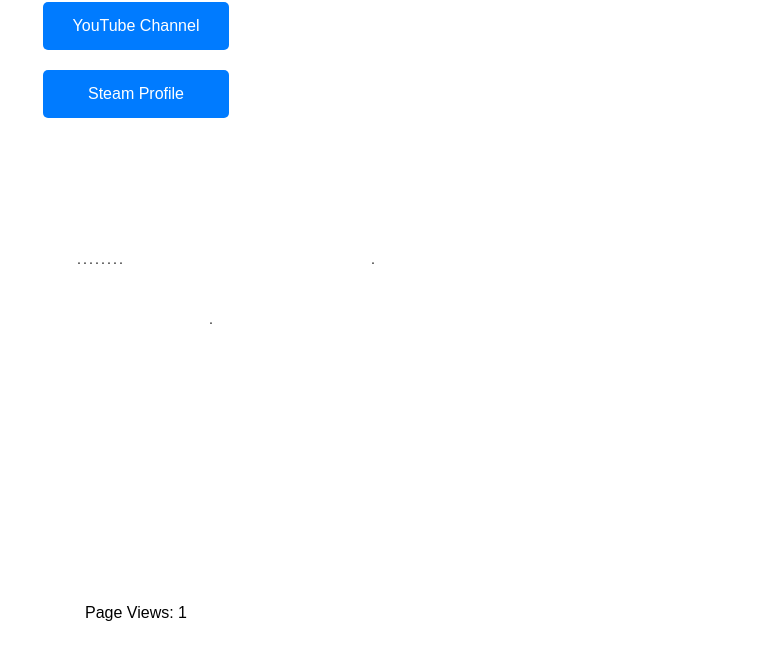
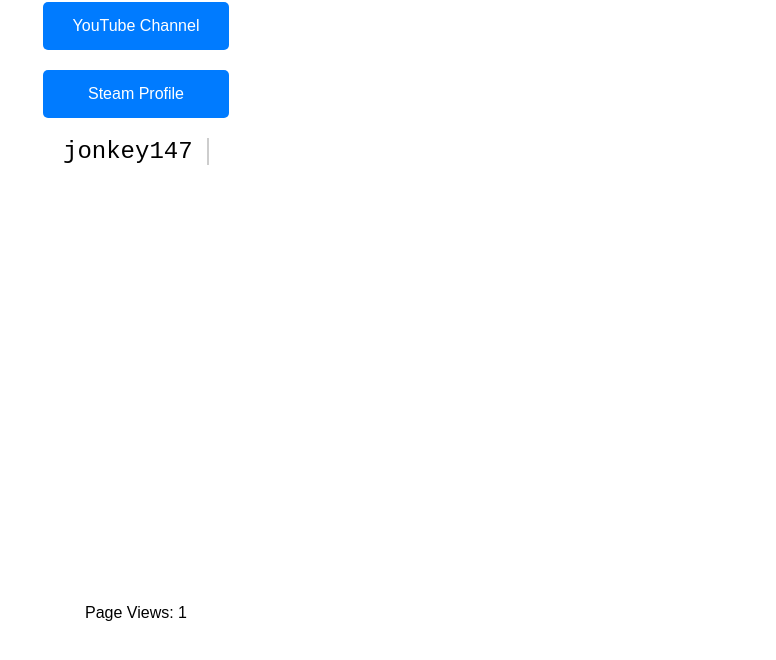
Before and after one commit to jonkey147/jonkey147.github.io, a plain HTML site: page index.html in a window 1280 px wide. Shown: the part 158-818 px from the top of the page, without its empty margins (504-1280 px from the left). Drawn offline with Linux system fonts and the light colour scheme.

Commit message:
Update index.html

```diff
--- a/index.html
+++ b/index.html
@@ -78,16 +78,23 @@
             z-index: 100;
         }
 
-        #donut {
-            position: fixed;
-            top: 50%;
-            left: 50%;
-            transform: translate(-50%, -50%);
+        #animated-text {
             font-family: monospace;
-            font-size: 10px;
-            line-height: 10px;
-            color: var(--text-color);
+            font-size: 24px;
             white-space: pre;
+            overflow: hidden;
+            border-right: 2px solid;
+            width: 0;
+            animation: typing 3s steps(10, end) forwards, blink 0.8s infinite;
+        }
+
+        @keyframes typing {
+            from { width: 0; }
+            to { width: 10ch; }
+        }
+
+        @keyframes blink {
+            50% { border-color: transparent; }
         }
     </style>
 </head>
@@ -101,54 +108,10 @@
     </div>
 
     <div class="counter" id="viewCounter">Loading view count...</div>
-    <pre id="donut"></pre>
+
+    <div id="animated-text">jonkey147</div>
 
     <script>
-        (function() {
-            let A = 0, B = 0;
-            const donut = document.getElementById('donut');
-
-            function renderDonut() {
-                const b = Array(1760).fill(' ');
-                const z = Array(1760).fill(0);
-                const chars = ".,-~:;=!*#$@";
-
-                for(let j=0; j < 6.28; j += 0.07) {
-                    for(let i=0; i < 6.28; i += 0.02) {
-                        const c = Math.sin(i);
-                        const d = Math.cos(j);
-                        const e = Math.sin(A);
-                        const f = Math.sin(j);
-                        const g = Math.cos(A);
-                        const h = d + 2;
-                        const D = 1 / (c * h * e + f * g + 5);
-                        const l = Math.cos(i);
-                        const m = Math.cos(B);
-                        const n = Math.sin(B);
-                        const t = c * h * g - f * e;
-
-                        const x = 40 + 30 * D * (l * h * m - t * n);
-                        const y = 12 + 15 * D * (l * h * n + t * m);
-                        const o = Math.floor(x) + 80 * Math.floor(y);
-                        const N = 8 * ((f * e - c * d * g) * m - c * d * e - f * g - l * d * n);
-
-                        if(y < 22 && y > 0 && x > 0 && x < 80 && D > z[o]) {
-                            z[o] = D;
-                            b[o] = chars[N > 0 ? N : 0];
-                        }
-                    }
-                }
-
-                donut.textContent = b.join('').replace(/(.{80})/g, '$1\n');
-                A += 0.04;
-                B += 0.02;
-                requestAnimationFrame(renderDonut);
-            }
-
-            renderDonut();
-        })();
-
-        // Theme toggle
         function toggleTheme() {
             const body = document.body;
             if(body.getAttribute('data-theme') === 'dark') {
@@ -160,7 +123,6 @@
             }
         }
 
-        // Set initial theme
         const savedTheme = localStorage.getItem('theme');
         if(savedTheme === 'dark') {
             document.body.setAttribute('data-theme', 'dark');
```
